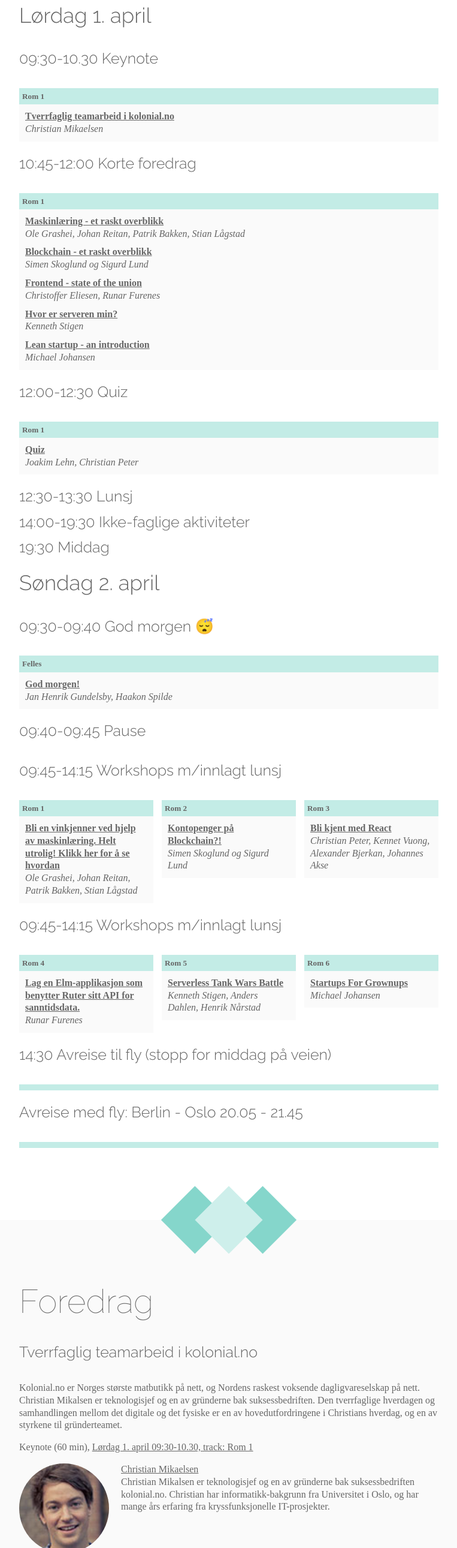
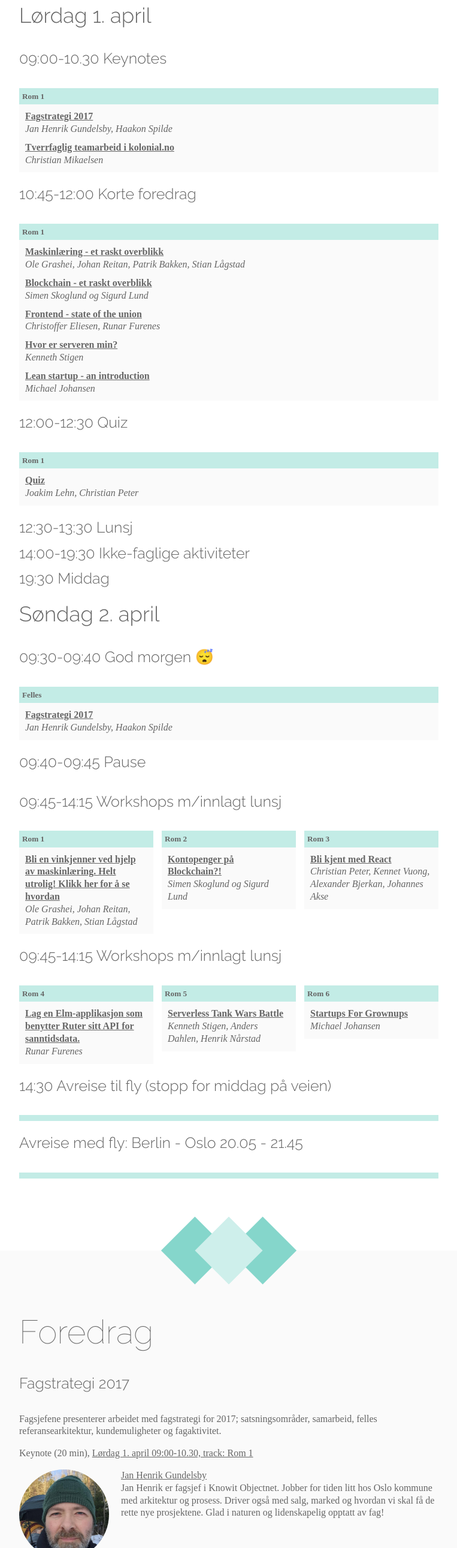
Before and after one commit to knowit/palma.knowit.no, a website: page index.html in a window 1280 px wide. Shown: the part 1832-4413 px from the top of the page at 60% size, without its empty margins (258-1021 px from the left). Drawn offline with nearby package versions, Linux system fonts and the light colour scheme.

Commit message:
Lagt til keynote

```diff
--- a/index.html
+++ b/index.html
@@ -35,9 +35,14 @@
         <div class="schedule-day">
           <h2>Lørdag 1. april</h2>
           <div class="schedule-collection with-1-entries">
-            <h4>09:30-10.30 Keynote</h4>
+            <h4>09:00-10.30 Keynotes</h4>
             <div class="schedule-entry">
               <h5><b>Rom 1</b></h5>
+              <div data-talk-id="fagstrategi" class="schedule-slot">
+                <p><a id="p_fagstrategi" href="#fagstrategi">Fagstrategi 2017</a></p>
+                <address>Jan Henrik Gundelsby, Haakon Spilde
+                </address>
+              </div>
               <div data-talk-id="eksternt_foredrag" class="schedule-slot">
                 <p><a id="p_eksternt_foredrag" href="#eksternt_foredrag">Tverrfaglig teamarbeid i kolonial.no</a></p>
                 <address>Christian Mikaelsen
@@ -101,7 +106,7 @@
             <div class="schedule-entry">
               <h5><b>Felles</b></h5>
               <div data-talk-id="fagstrategi" class="schedule-slot">
-                <p><a id="p_fagstrategi" href="#fagstrategi">God morgen!</a></p>
+                <p><a id="p_fagstrategi" href="#fagstrategi">Fagstrategi 2017</a></p>
                 <address>Jan Henrik Gundelsby, Haakon Spilde
                 </address>
               </div>
@@ -183,10 +188,27 @@
     <section id="talks" class="talks">
       <div class="content">
         <h1>Foredrag</h1>
+        <div id="fagstrategi" data-talk-id="fagstrategi" class="talks-entry">
+          <h4> Fagstrategi 2017</h4>
+          <p class="talk-description">Fagsjefene presenterer arbeidet med fagstrategi for 2017; satsningsområder, samarbeid, felles referansearkitektur, kundemuligheter og fagaktivitet.</p>
+          <p class="talk-meta">Keynote (20 min),  <a href="#p_fagstrategi"> Lørdag 1. april 09:00-10.30, track: Rom 1</a></p>
+          <div class="speakers">
+            <div class="speaker"><img src="pics/jhg.jpg" class="bio-pic">
+              <div class="bio"><a href="mailto:jhg@knowit.no">Jan Henrik Gundelsby</a>
+                <div class="bio-text">Jan Henrik er fagsjef i Knowit Objectnet. Jobber for tiden litt hos Oslo kommune med arkitektur og prosess. Driver også med salg, marked og hvordan vi skal få de rette nye prosjektene. Glad i naturen og lidenskapelig opptatt av fag!</div>
+              </div>
+            </div>
+            <div class="speaker"><img src="pics/hfs.jpg" class="bio-pic">
+              <div class="bio"><a href="mailto:hfs@knowit.no">Haakon Spilde</a>
+                <div class="bio-text">Haakon er fagsjef i Knowit Objectnet. Haakon er lidenskapelig opptatt av prosess og metode, med særlig fokus på Agile teknikker. Hvordan lære av sine feil, hvordan endre sine metoder og prosesser til det bedre og hvordan få et team til å fungere optimalt er tema som opptar Haakon.</div>
+              </div>
+            </div>
+          </div>
+        </div>
         <div id="eksternt_foredrag" data-talk-id="eksternt_foredrag" class="talks-entry">
           <h4> Tverrfaglig teamarbeid i kolonial.no</h4>
           <p class="talk-description">Kolonial.no er Norges største matbutikk på nett, og Nordens raskest voksende dagligvareselskap på nett. Christian Mikalsen er teknologisjef og en av gründerne bak suksessbedriften. Den tverrfaglige hverdagen og samhandlingen mellom det digitale og det fysiske er en av hovedutfordringene i Christians hverdag, og en av styrkene til gründerteamet.</p>
-          <p class="talk-meta">Keynote (60 min),  <a href="#p_eksternt_foredrag"> Lørdag 1. april 09:30-10.30, track: Rom 1</a></p>
+          <p class="talk-meta">Keynote (60 min),  <a href="#p_eksternt_foredrag"> Lørdag 1. april 09:00-10.30, track: Rom 1</a></p>
           <div class="speakers">
             <div class="speaker"><img src="pics/christianm.jpg" class="bio-pic">
               <div class="bio"><a href="mailto:christian@kolonial.no">Christian Mikaelsen</a>
@@ -293,9 +315,9 @@
           </div>
         </div>
         <div id="fagstrategi" data-talk-id="fagstrategi" class="talks-entry">
-          <h4> God morgen!</h4>
-          <p class="talk-description">God morgen alle sammen! Praktisk informasjon.</p>
-          <p class="talk-meta">Intro (15 min),  <a href="#p_fagstrategi"> Søndag 2. april 09:30-09:40, track: Felles</a></p>
+          <h4> Fagstrategi 2017</h4>
+          <p class="talk-description">Fagsjefene presenterer arbeidet med fagstrategi for 2017; satsningsområder, samarbeid, felles referansearkitektur, kundemuligheter og fagaktivitet.</p>
+          <p class="talk-meta">Keynote (20 min),  <a href="#p_fagstrategi"> Søndag 2. april 09:30-09:40, track: Felles</a></p>
           <div class="speakers">
             <div class="speaker"><img src="pics/jhg.jpg" class="bio-pic">
               <div class="bio"><a href="mailto:jhg@knowit.no">Jan Henrik Gundelsby</a>
```
Also changed, not shown: src/viewmodel.json (+21 -1 lines).
